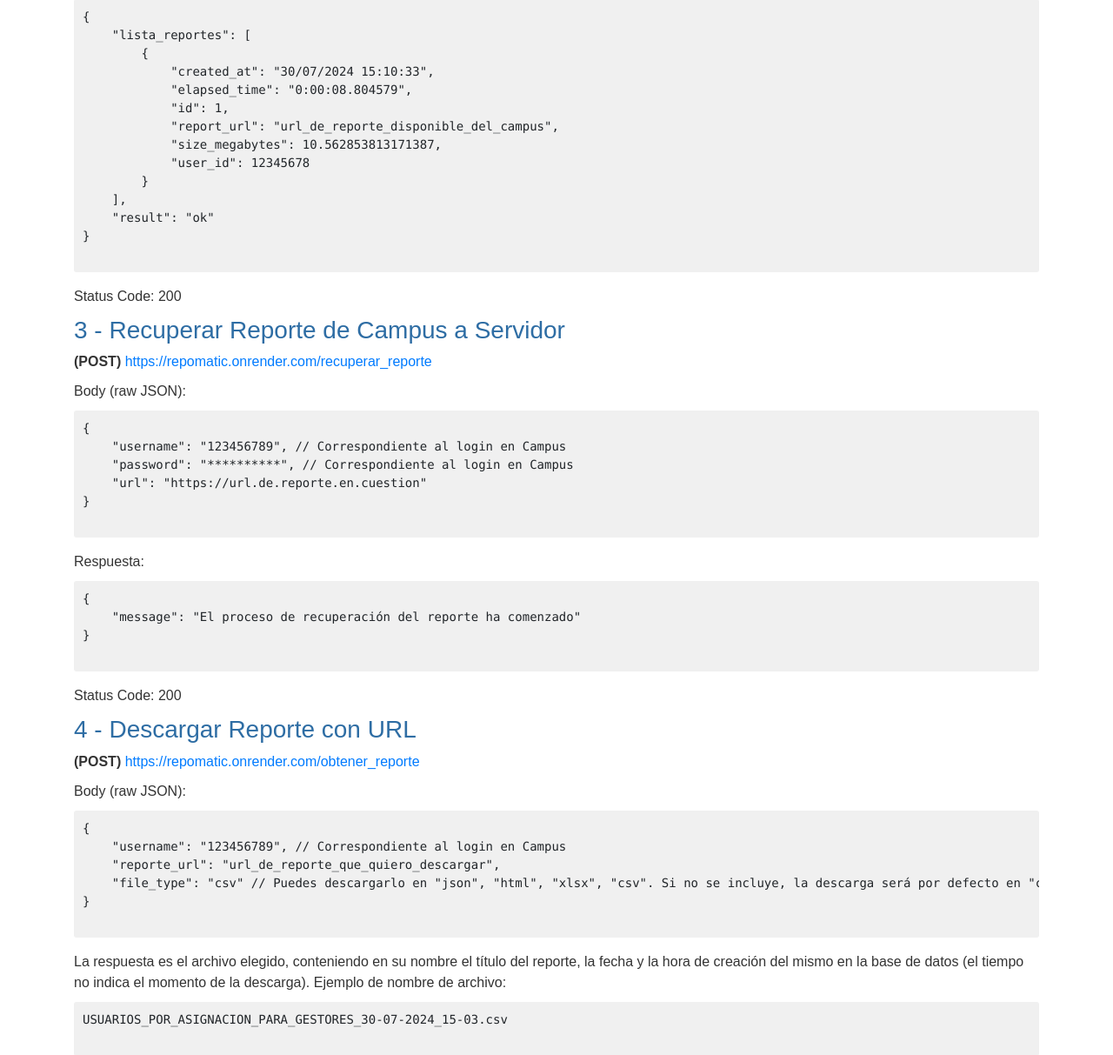
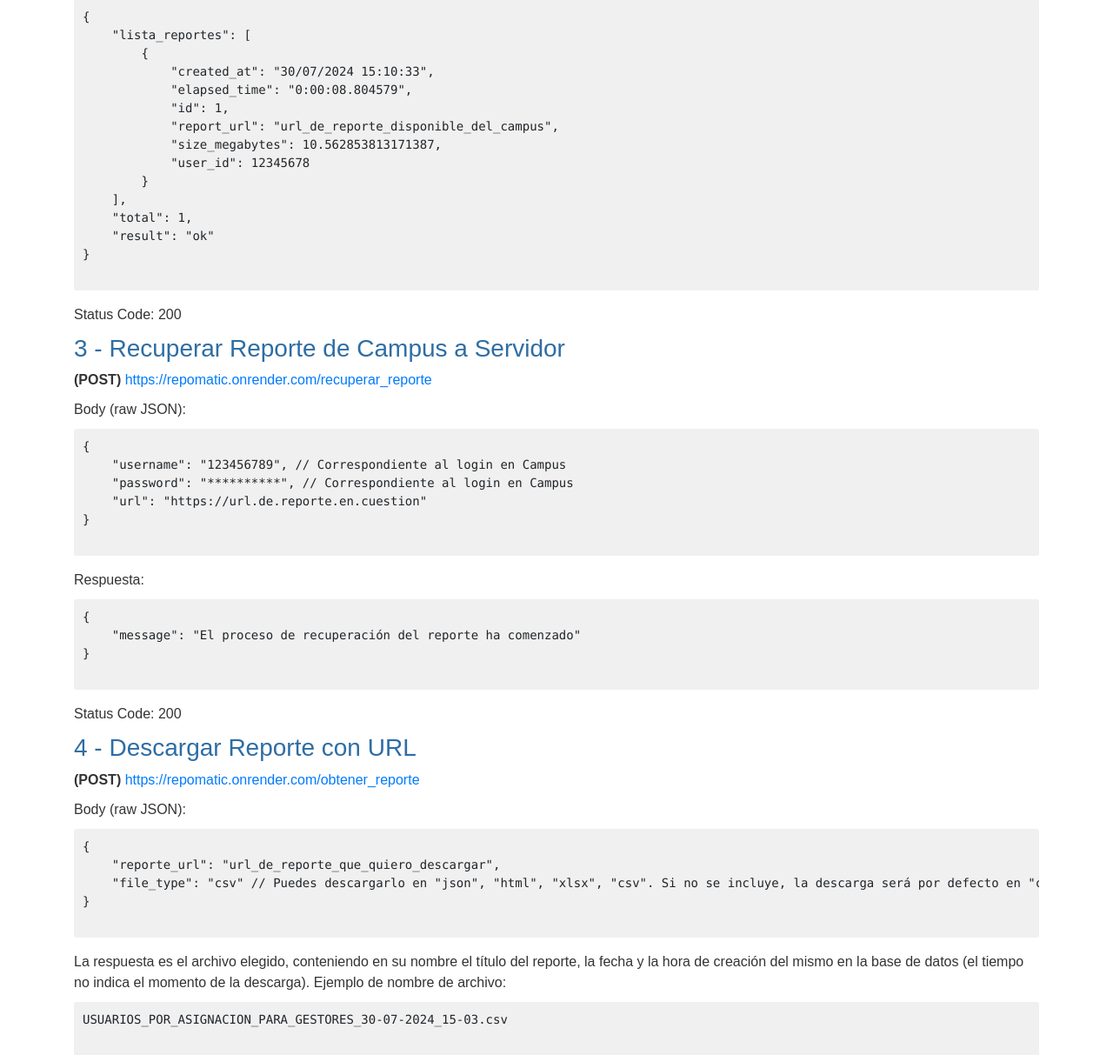
Before and after one commit to regenerik/repomatic-mirror, a Flask app: page / in a window 1280 px wide. Shown: the part 515-1728 px from the top of the page at 87% size. Run offline with Flask 3, Linux system fonts and the light colour scheme; some libraries are stand-ins or nearby versions.

Commit message:
fix documentacion - no mas username en download

```diff
--- a/admin_bp.py
+++ b/admin_bp.py
@@ -47,7 +47,7 @@ def show_hello_world():
 @admin_bp.route('/reportes_disponibles', methods=['GET'])
 def reportes_disponibles():
     lista_reportes = compilar_reportes_existentes()
-    return jsonify({'lista_reportes': lista_reportes ,'cantidad_reportes':len(lista_reportes), 'result':'ok'}), 200
+    return jsonify({'lista_reportes': lista_reportes ,'total':len(lista_reportes), 'result':'ok'}), 200
 
 # Ruta para Obtener USUARIOS POR ASIGNACIÓN PARA GESTORES ( sin parámetros )
 @admin_bp.route('/usuarios_por_asignacion_para_gestores', methods=['POST'])
--- a/templates/instructions.html
+++ b/templates/instructions.html
@@ -88,6 +88,7 @@
             "user_id": 12345678
         }
     ],
+    "total": 1,
     "result": "ok"
 }
         </pre>
@@ -116,7 +117,6 @@
         <p>Body (raw JSON):</p>
         <pre>
 {
-    "username": "123456789", // Correspondiente al login en Campus
     "reporte_url": "url_de_reporte_que_quiero_descargar",
     "file_type": "csv" // Puedes descargarlo en "json", "html", "xlsx", "csv". Si no se incluye, la descarga será por defecto en "csv".
 }
```
